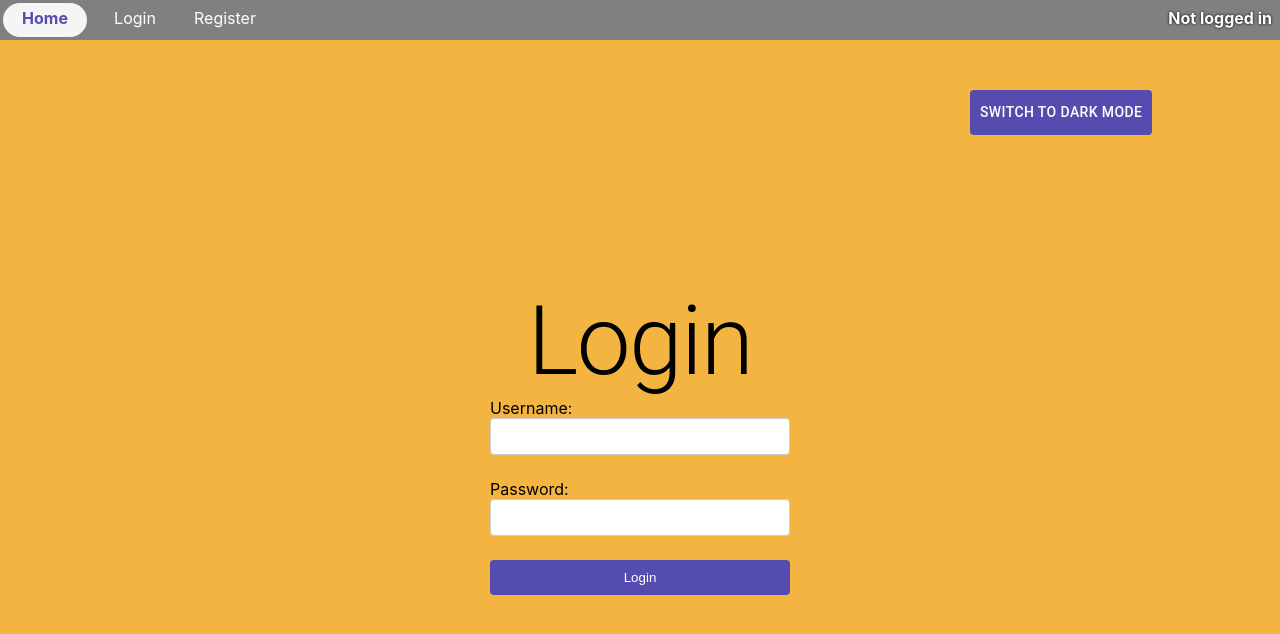
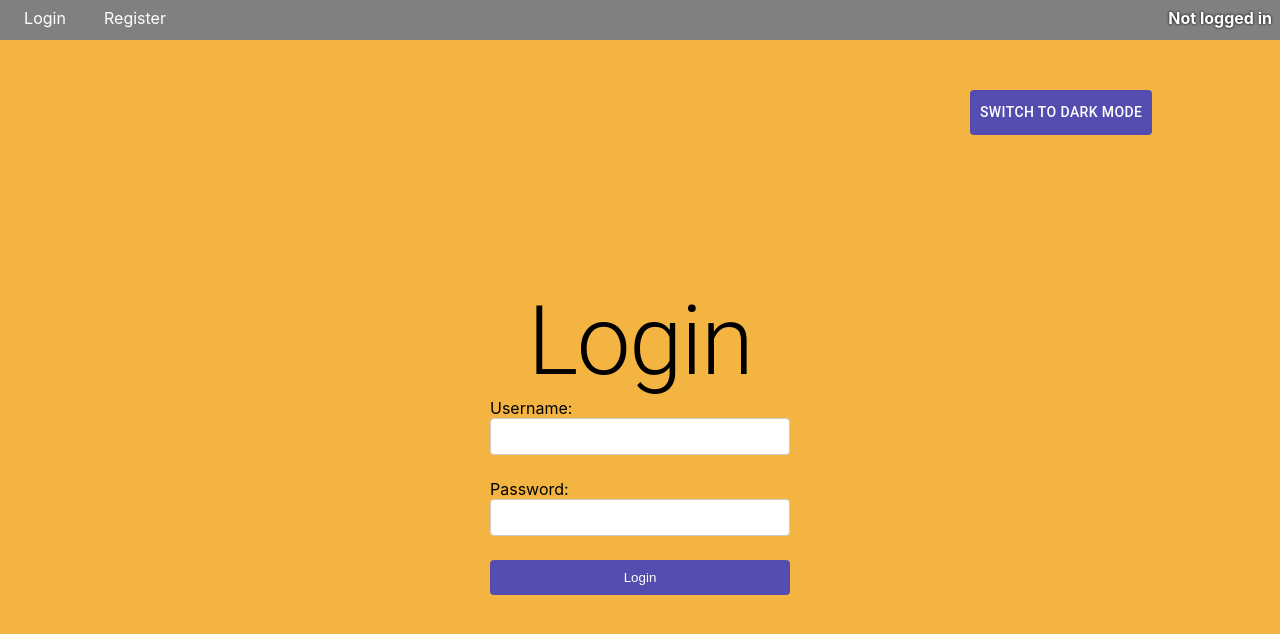
Before and after one commit to ECE-24-Capstone-Text-to-Speech/ECE-24-Capstone-AI-Text-2-Speech, a React (Create React App) app in the folder klpsst_wb/: page / in a window 1280 px wide. Shown: the top 634 px of the page. Built offline with nearby package versions, Linux system fonts and the light colour scheme; no server answers.

Commit message:
[frontend] navbar different links based on log in status

```diff
--- a/klpsst_wb/src/Frontend/Components/navbar.jsx
+++ b/klpsst_wb/src/Frontend/Components/navbar.jsx
@@ -6,7 +6,8 @@ import { useAuth } from "../../Hooks/AuthProvider";
 
 const KLPSST_Bar = () => {
   const page = useLocation();
-  const pages = ["Home", "Login", "Register"];
+  const logged_in_pages = ["Home", "Register"];
+  const logged_out_pages = ["Login", "Register"];
   // const [currUser, setCurrUser] = useState(null); // default no one logged in
   const { user } = useAuth();
 
@@ -25,9 +26,7 @@ const KLPSST_Bar = () => {
     }
   }, ["__INIT__"]);
 
-  return (
-    <div id="top-navbar">
-      {pages.map((pageTitle) => (
+  const linkButton = (pageTitle) => (
     <Link
       key={pageTitle}
       to={`/${pageTitle.toLowerCase()}`}
@@ -42,7 +41,13 @@ const KLPSST_Bar = () => {
     >
       {pageTitle}
     </Link>
-      ))}
+  );
+
+  return (
+    <div id="top-navbar">
+      {user
+        ? logged_in_pages.map(linkButton)
+        : logged_out_pages.map(linkButton)}
       {user ? <b>Welcome: {user}</b> : <b>Not logged in</b>}
     </div>
   );
```
Lines whose indentation alone changed are shown as unchanged.
